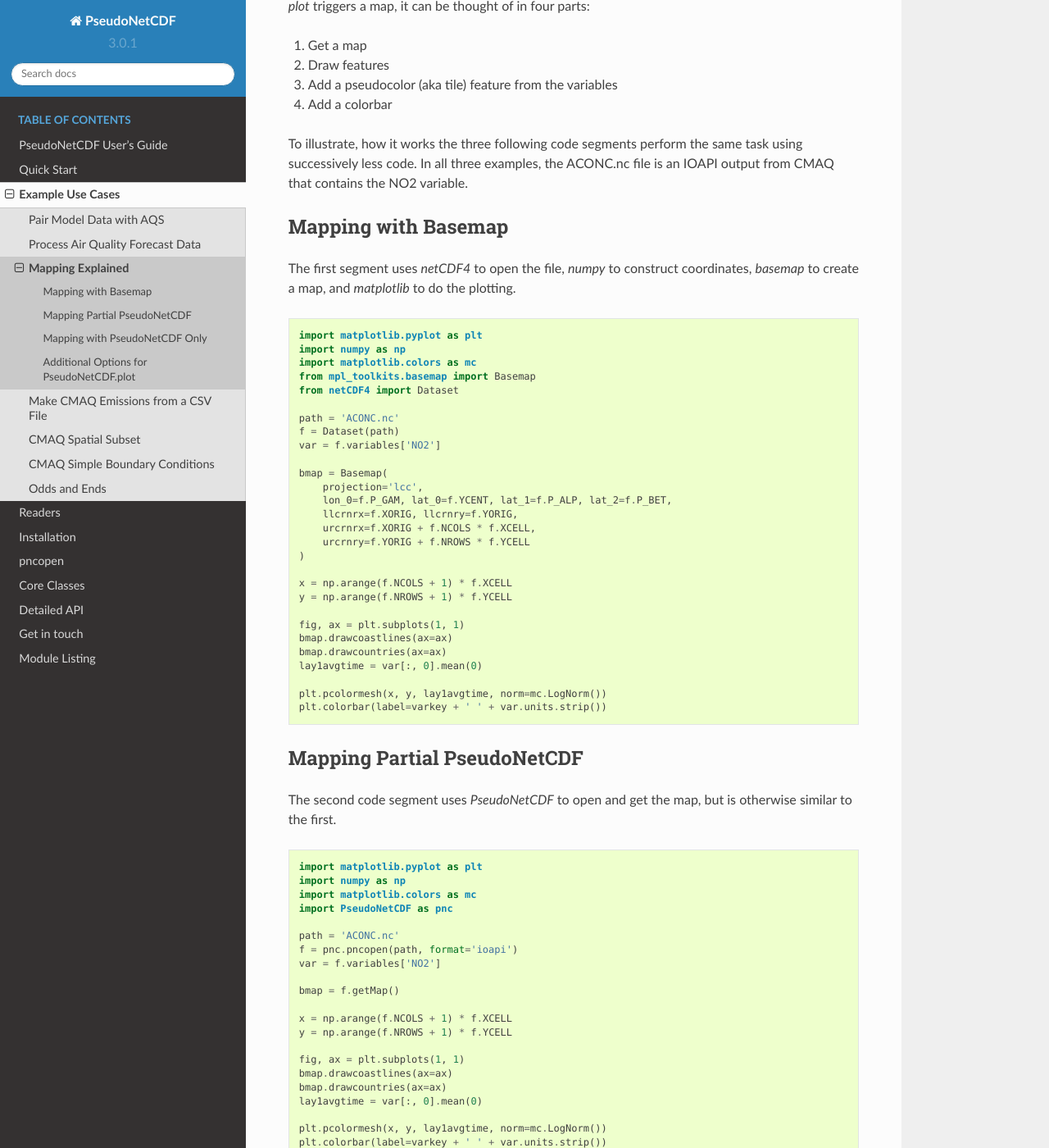
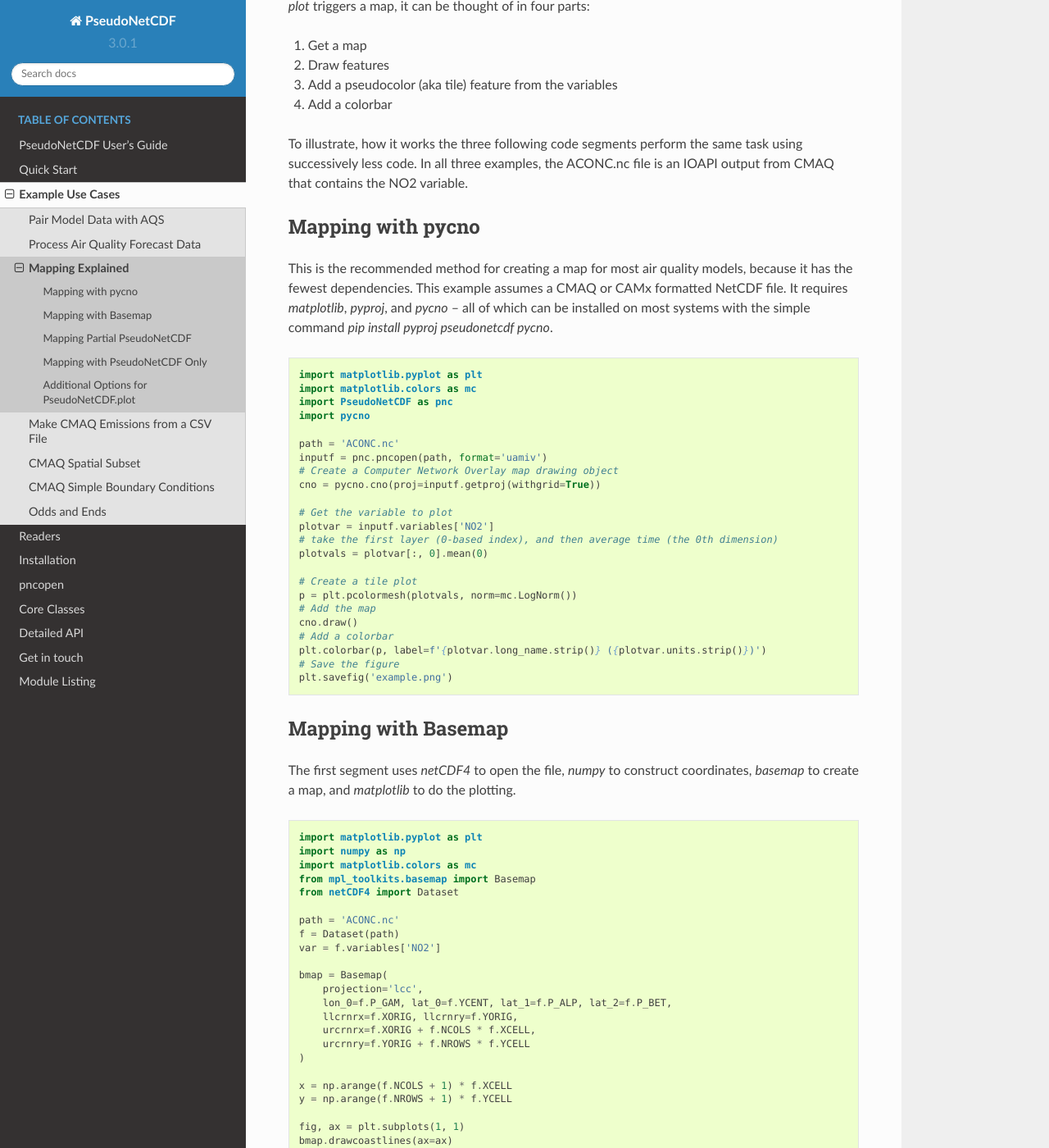
Before and after one commit to barronh/pseudonetcdf, a Sphinx documentation site: the page built from doc/examples/mapping.rst, in a window 1280 px wide and 1400 px high, scrolled down 212 px. Shown: the whole window at 82% size. Built offline with Sphinx 7.4.7 and the Read the Docs theme 2.0.0, drawn with Linux system fonts in a browser that asks for light colours; pages that are not in the unit, such as notebooks, are missing from menus; some of the changed text lies outside the part shown.

Commit message:
Update mapping.rst
Adding a cno option.

```diff
--- a/doc/examples/mapping.rst
+++ b/doc/examples/mapping.rst
@@ -11,6 +11,38 @@ The `PseudoNetCDF.plot` function makes maps when `plottype` is `longitude-latitu
 4. Add a colorbar
 
 To illustrate, how it works the three following code segments perform the same task using successively less code. In all three examples, the ACONC.nc file is an IOAPI output from CMAQ that contains the NO2 variable.
+
+Mapping with pycno
+~~~~~~~~~~~~~~~~~~
+
+This is the recommended method for creating a map for most air quality models, because it has the fewest dependencies. This example assumes a CMAQ or CAMx formatted NetCDF file. It requires `matplotlib`, `pyproj`, and `pycno` -- all of which can be installed on most systems with the simple command `pip install pyproj pseudonetcdf pycno`.
+
+.. code-block:: python
+
+  import matplotlib.pyplot as plt
+  import matplotlib.colors as mc
+  import PseudoNetCDF as pnc
+  import pycno
+
+  path = 'ACONC.nc'
+  inputf = pnc.pncopen(path, format='uamiv')
+  # Create a Computer Network Overlay map drawing object
+  cno = pycno.cno(proj=inputf.getproj(withgrid=True))
+
+  # Get the variable to plot
+  plotvar = inputf.variables['NO2']
+  # take the first layer (0-based index), and then average time (the 0th dimension)
+  plotvals = plotvar[:, 0].mean(0)
+
+  # Create a tile plot
+  p = plt.pcolormesh(plotvals, norm=mc.LogNorm())
+  # Add the map
+  cno.draw()
+  # Add a colorbar
+  plt.colorbar(p, label=f'{plotvar.long_name.strip()} ({plotvar.units.strip()})')
+  # Save the figure
+  plt.savefig('example.png')
+
 
 Mapping with Basemap
 ~~~~~~~~~~~~~~~~~~~~
@@ -47,6 +79,7 @@ The first segment uses `netCDF4` to open the file, `numpy` to construct coordina
 
   plt.pcolormesh(x, y, lay1avgtime, norm=mc.LogNorm())
   plt.colorbar(label=varkey + ' ' + var.units.strip())
+  plt.savefig('example.png')
 
 Mapping Partial PseudoNetCDF
 ~~~~~~~~~~~~~~~~~~~~~~~~~~~~
@@ -76,6 +109,7 @@ The second code segment uses `PseudoNetCDF` to open and get the map, but is othe
 
   plt.pcolormesh(x, y, lay1avgtime, norm=mc.LogNorm())
   plt.colorbar(label=varkey + ' ' + var.units.strip())
+  plt.savefig('example.png')
 
 
 Mapping with PseudoNetCDF Only
@@ -91,6 +125,7 @@ This third version relies on `PseudoNetCDF` to perform all steps.
   path = 'ACONC.nc'
   f = pnc.pncopen(path, format='ioapi')
   ax = f.plot('NO2', plot_kw=dict(norm=mc.LogNorm()))
+  plt.savefig('example.png')
 
 
 Additional Options for PseudoNetCDF.plot
```
